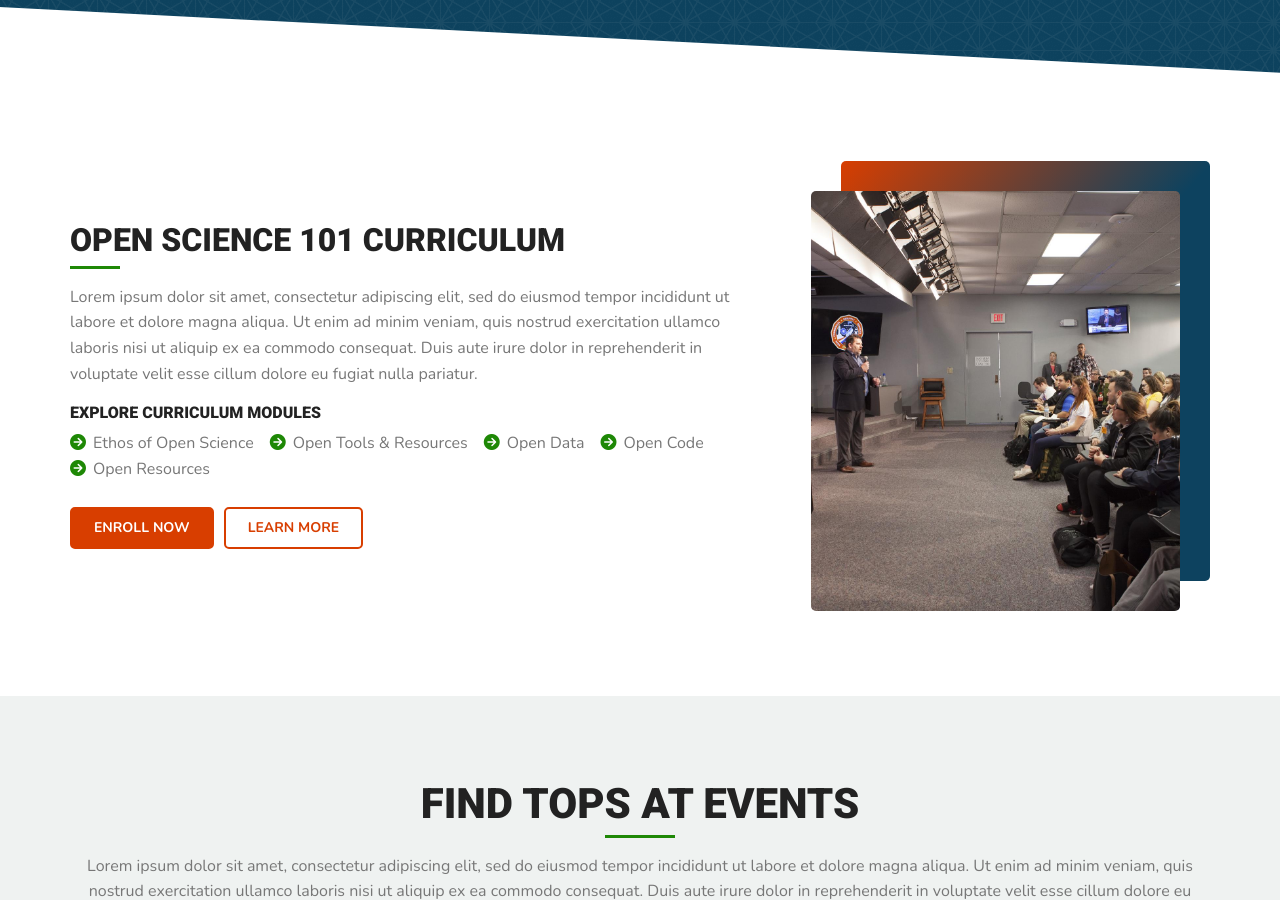
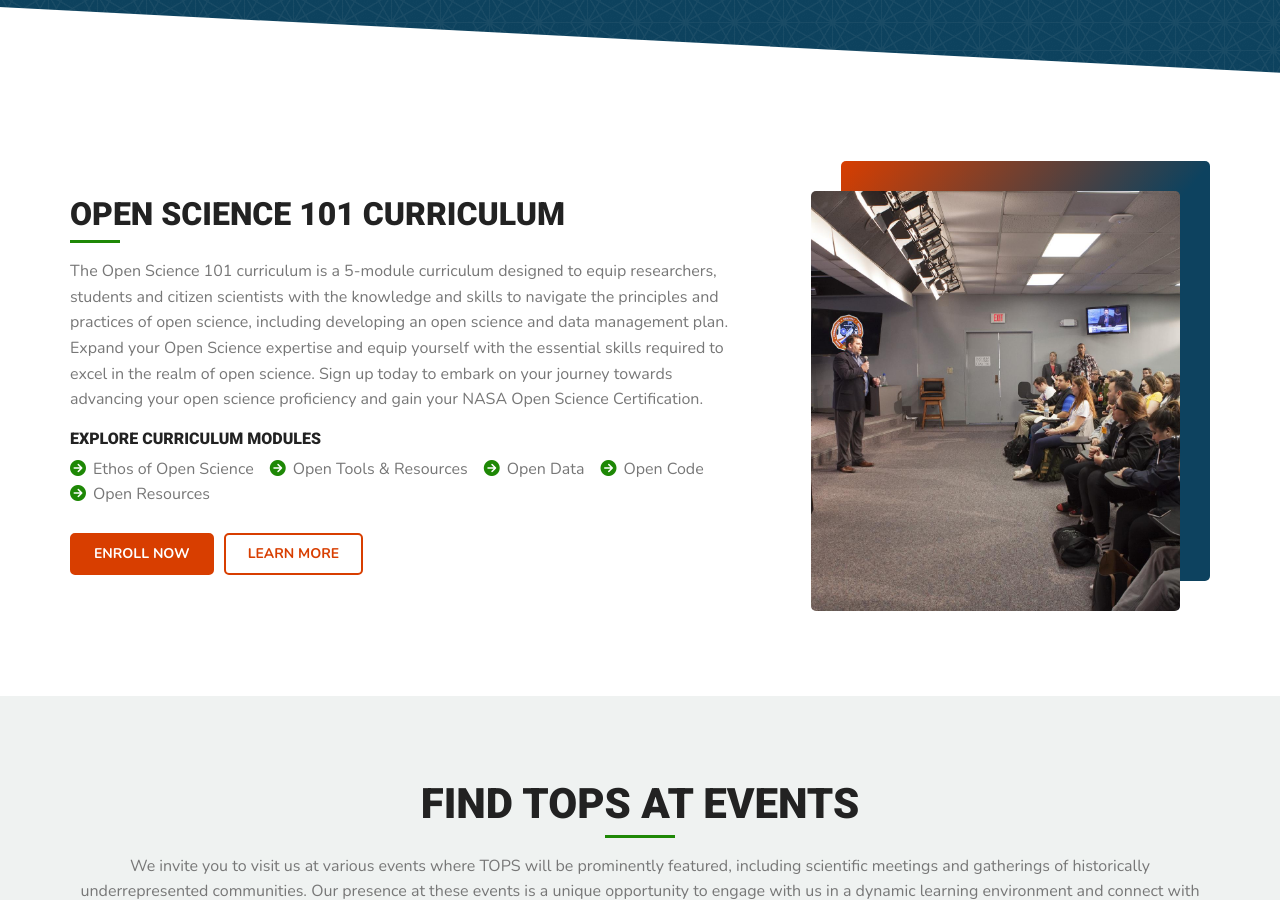
Before and after one commit to bressler1995/TOPS-Website-Front-End, a Jekyll site: the page built from index.md, in a window 1280 px wide and 900 px high, scrolled down 3499 px. Built offline with Jekyll 4.4.1, drawn with Linux system fonts in a browser that asks for light colours; some of the changed text lies outside the part shown.

Commit message:
Put up content for events and os101 on home page so at least something is there

```diff
--- a/_includes/home/OS101.html
+++ b/_includes/home/OS101.html
@@ -4,7 +4,7 @@
       <div class="d-flex flex-column flex-wrap justify-content-center tops_half_section_column_big">
         <h2 class="mb-2">Open Science 101 Curriculum</h2>
         <div class="tops_divider div_smaller mb-3"><div class="div_inner"></div></div>
-        <p>Lorem ipsum dolor sit amet, consectetur adipiscing elit, sed do eiusmod tempor incididunt ut labore et dolore magna aliqua. Ut enim ad minim veniam, quis nostrud exercitation ullamco laboris nisi ut aliquip ex ea commodo consequat. Duis aute irure dolor in reprehenderit in voluptate velit esse cillum dolore eu fugiat nulla pariatur.</p>
+        <p>The Open Science 101 curriculum is a 5-module curriculum designed to equip researchers, students and citizen scientists with the knowledge and skills to navigate the principles and practices of open science, including developing an open science and data management plan. Expand your Open Science expertise and equip yourself with the essential skills required to excel in the realm of open science. Sign up today to embark on your journey towards advancing your open science proficiency and gain your NASA Open Science Certification.</p>
         <h3 class="mt-3 mb-2">Explore Curriculum Modules</h3>
         <ul class="d-flex flex-row flex-wrap tops_list_icons">
           <li class="me-3"><a href="#"><i class="fa-solid fa-circle-arrow-right"></i>Ethos of Open Science</a></li>
--- a/_includes/home/events.html
+++ b/_includes/home/events.html
@@ -4,7 +4,7 @@
             <div class="col-12 tops_events_primary_content">
                 <h2 class="text-center mb-2">Find TOPS at Events</h2>
                 <div class="tops_divider div_larger justify-content-center mb-3"><div class="div_inner"></div></div>
-                <p>Lorem ipsum dolor sit amet, consectetur adipiscing elit, sed do eiusmod tempor incididunt ut labore et dolore magna aliqua. Ut enim ad minim veniam, quis nostrud exercitation ullamco laboris nisi ut aliquip ex ea commodo consequat. Duis aute irure dolor in reprehenderit in voluptate velit esse cillum dolore eu fugiat nulla pariatur. Excepteur sint occaecat cupidatat.</p>
+                <p>We invite you to visit us at various events where TOPS will be prominently featured, including  scientific meetings and gatherings of historically underrepresented communities. Our presence at these events is a unique opportunity to engage with us in a dynamic learning environment and connect with fellow open science enthusiasts. In addition to attending insightful sessions, engaging townhalls, and exploring our informative booth, we are proud to offer workshops specifically designed to teach our Open Science 101 curriculum centered around essential skills for open science practitioners.</p>
                 <div class="d-flex flex-row flex-wrap tops_doublebuttons justify-content-center">
                     <a class="btn btn-primary" href="#" role="button">View All</a>
                     <a class="btn btn-outline-primary" href="#" role="button">Contact Us</a>
```
